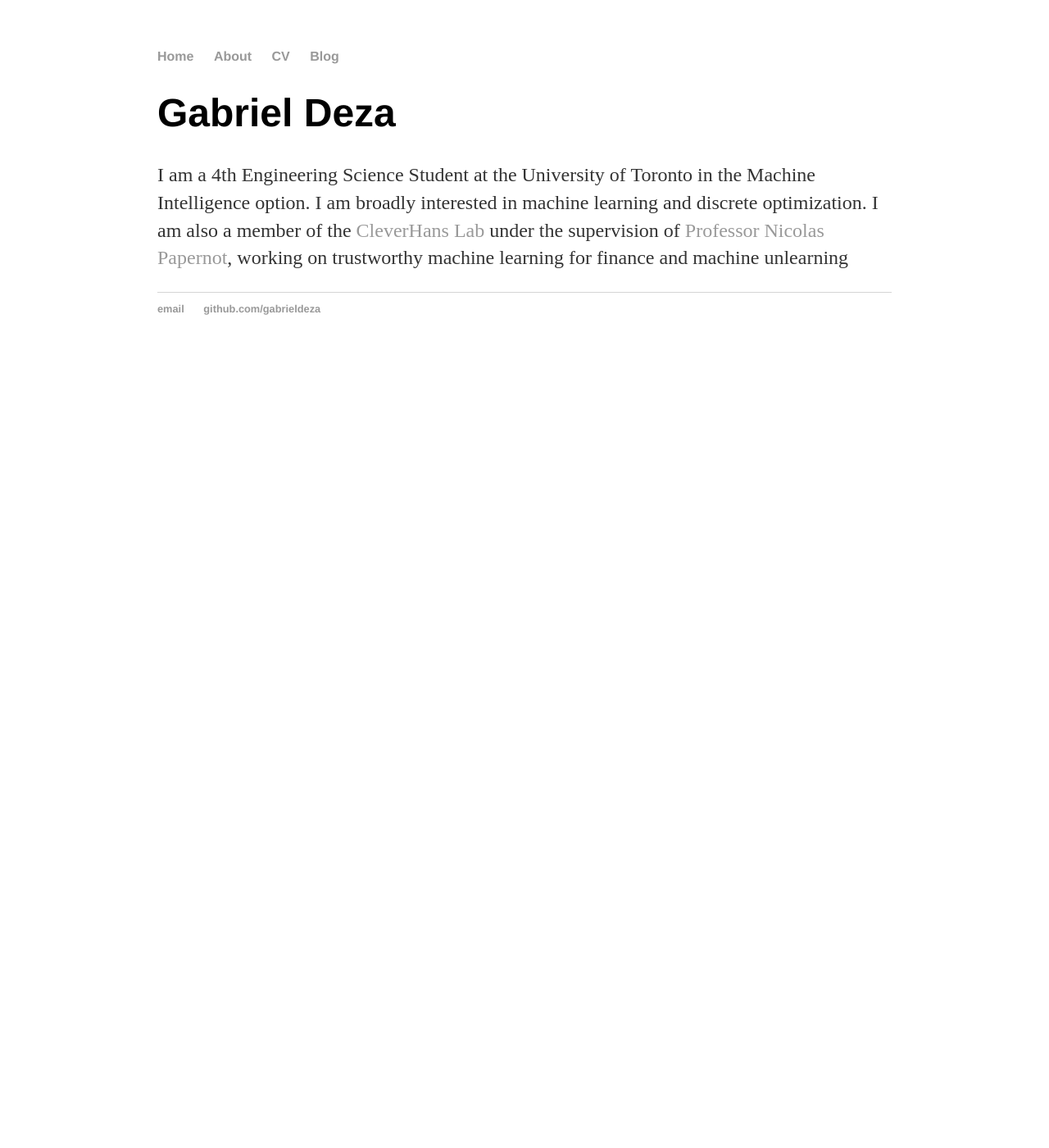
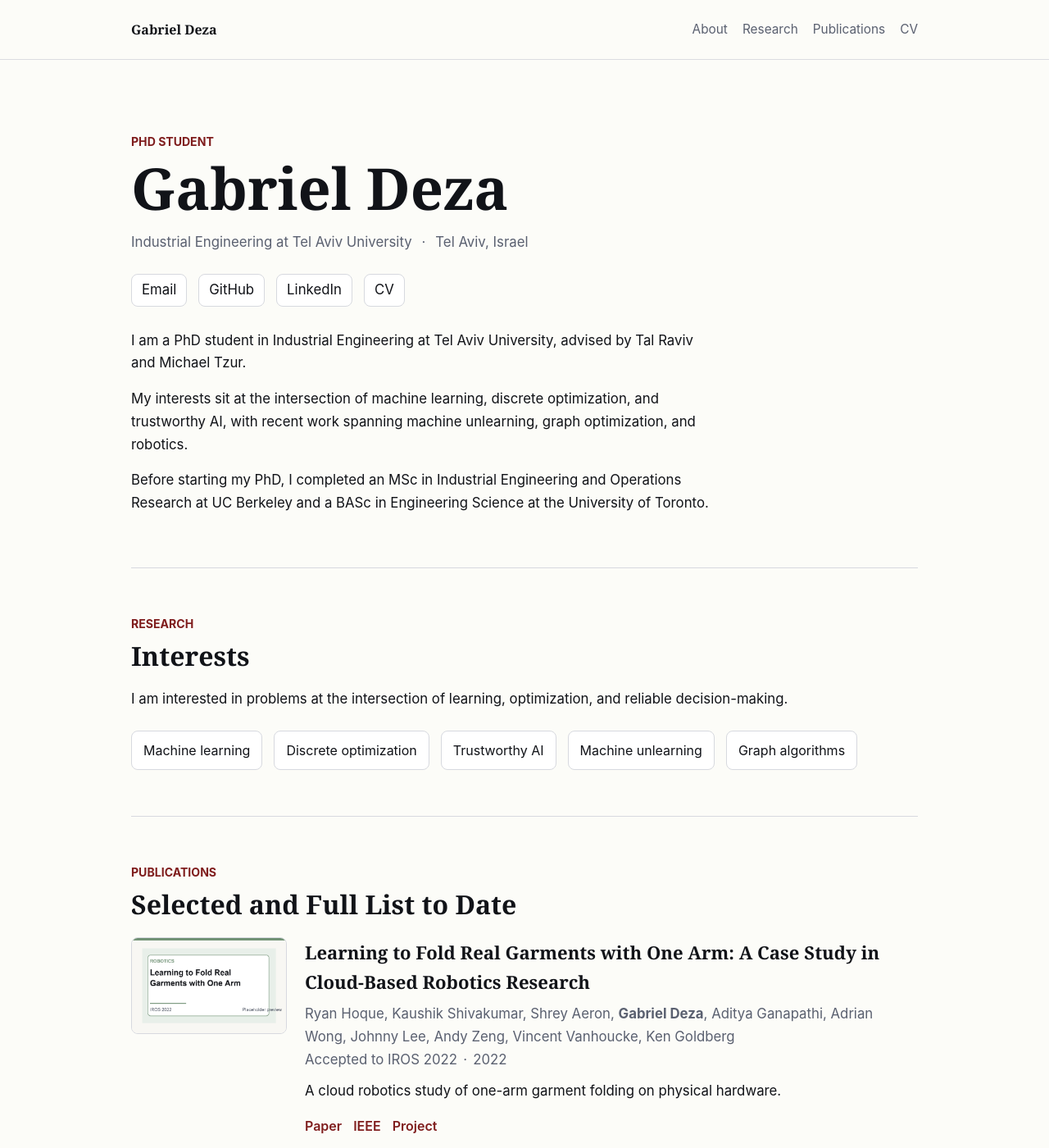
Before and after one commit to GabrielDeza/gabrieldeza.github.io, a Jekyll site: the page built from index.html, in a window 1280 px wide and 1400 px high. Shown: the whole window at 82% size. Built offline with Jekyll 4.4.1, drawn with Linux system fonts in a browser that asks for light colours; some of the changed text lies outside the part shown.

Commit message:
Refresh academic homepage

```diff
--- /dev/null
+++ b/Gemfile
@@ -0,0 +1,5 @@
+source "https://rubygems.org"
+
+gem "jekyll", "~> 3.9.3"
+gem "ffi", "~> 1.15.5"
+gem "webrick", "~> 1.8"
--- a/_config.yml
+++ b/_config.yml
@@ -1,3 +1,10 @@
-name: Gabriel Deza
+title: Gabriel Deza
+description: PhD student in Industrial Engineering at Tel Aviv University
+url: https://gabrieldeza.github.io
+baseurl: ""
 markdown: kramdown
-permalink: /blog/:year/:month/:day/:title
+permalink: pretty
+exclude:
+  - vendor
+  - Gemfile
+  - Gemfile.lock
--- /dev/null
+++ b/_data/profile.yml
@@ -0,0 +1,26 @@
+name: Gabriel Deza
+role: PhD Student
+department: Industrial Engineering
+institution: Tel Aviv University
+location: Tel Aviv, Israel
+email: gabrieldeza@tau.mail.ac.il
+cv_url: /assets/pdf/gabriel-deza-cv.pdf
+bio:
+  - I am a PhD student in Industrial Engineering at Tel Aviv University, advised by Tal Raviv and Michael Tzur.
+  - My interests sit at the intersection of machine learning, discrete optimization, and trustworthy AI, with recent work spanning machine unlearning, graph optimization, and robotics.
+  - Before starting my PhD, I completed an MSc in Industrial Engineering and Operations Research at UC Berkeley and a BASc in Engineering Science at the University of Toronto.
+interests:
+  - Machine learning
+  - Discrete optimization
+  - Trustworthy AI
+  - Machine unlearning
+  - Graph algorithms
+links:
+  - label: Email
+    url: mailto:gabrieldeza@tau.mail.ac.il
+  - label: GitHub
+    url: https://github.com/GabrielDeza
+  - label: LinkedIn
+    url: https://www.linkedin.com/in/gabrieldeza/
+  - label: CV
+    url: /assets/pdf/gabriel-deza-cv.pdf
--- /dev/null
+++ b/_data/publications.yml
@@ -0,0 +1,49 @@
+- title: "Learning to Fold Real Garments with One Arm: A Case Study in Cloud-Based Robotics Research"
+  authors: "Ryan Hoque, Kaushik Shivakumar, Shrey Aeron, **Gabriel Deza**, Aditya Ganapathi, Adrian Wong, Johnny Lee, Andy Zeng, Vincent Vanhoucke, Ken Goldberg"
+  venue: "Accepted to IROS 2022"
+  year: 2022
+  status: "Conference paper"
+  image: /assets/images/papers/learning-to-fold.png
+  summary: "A cloud robotics study of one-arm garment folding on physical hardware."
+  links:
+    - label: Paper
+      url: https://arxiv.org/abs/2204.10297
+    - label: IEEE
+      url: https://ieeexplore.ieee.org/document/9981253
+    - label: Project
+      url: https://sites.google.com/berkeley.edu/cloudfolding
+
+- title: "Unrolling SGD: Understanding Factors Influencing Machine Unlearning"
+  authors: "Anvith Thudi, **Gabriel Deza**, Varun Chandrasekaran, Nicolas Papernot"
+  venue: "Accepted to EURO S&P 2022"
+  year: 2022
+  status: "Conference paper"
+  image: /assets/images/papers/unrolling-sgd.png
+  summary: "A study of verification error and training dynamics for approximate machine unlearning."
+  links:
+    - label: Paper
+      url: https://arxiv.org/abs/2109.13398
+
+- title: "Interpretability in Safety-Critical Financial Trading Systems"
+  authors: "**Gabriel Deza**, Adelin Travers, Colin Rowat, Nicolas Papernot"
+  venue: "Senior thesis and arXiv preprint"
+  year: 2021
+  status: "Preprint"
+  image: /assets/images/papers/financial-trading.png
+  summary: "An end-to-end study of stress-testing financial trading systems built on machine learning forecasts."
+  links:
+    - label: Paper
+      url: https://arxiv.org/abs/2109.15112
+
+- title: "Optimization over Degree Sequences of Graphs"
+  authors: "**Gabriel Deza**, Shmuel Onn"
+  venue: "Discrete Applied Mathematics 296 (2021) 2-8"
+  year: 2021
+  status: "Journal article"
+  image: /assets/images/papers/degree-sequences.png
+  summary: "Polynomial-time results and hardness boundaries for optimization over graph degree sequences."
+  links:
+    - label: Paper
+      url: https://arxiv.org/abs/1908.09278
+    - label: Journal
+      url: https://www.sciencedirect.com/science/article/pii/S0166218X19305591
--- /dev/null
+++ b/_includes/publication-card.html
@@ -0,0 +1,24 @@
+<article class="publication-card">
+  <div class="publication-image">
+    <img
+      src="{{ include.publication.image | relative_url }}"
+      alt="Placeholder cover image for {{ include.publication.title }}">
+  </div>
+  <div class="publication-body">
+    <h3>{{ include.publication.title }}</h3>
+    <p class="publication-meta">
+      {{ include.publication.authors | markdownify | remove: '<p>' | remove: '</p>' }}<br>
+      {{ include.publication.venue }}<span class="dot-sep" aria-hidden="true">&middot;</span>{{ include.publication.year }}
+    </p>
+    {% if include.publication.summary %}
+    <p class="publication-summary">{{ include.publication.summary }}</p>
+    {% endif %}
+    {% if include.publication.links %}
+    <ul class="publication-links" aria-label="Publication links">
+      {% for link in include.publication.links %}
+      <li><a href="{{ link.url }}">{{ link.label }}</a></li>
+      {% endfor %}
+    </ul>
+    {% endif %}
+  </div>
+</article>
--- a/_layouts/default.html
+++ b/_layouts/default.html
@@ -1,29 +1,13 @@
 <!DOCTYPE html>
-	<html>
+<html lang="en">
   <head>
-			<title>{{ page.title }}</title>
-			<!-- link to main stylesheet -->
-			<link rel="stylesheet" type="text/css" href="/css/main.css">
+    <meta charset="utf-8">
+    <meta name="viewport" content="width=device-width, initial-scale=1">
+    <title>{% if page.title %}{{ page.title }} | {% endif %}{{ site.title }}</title>
+    <meta name="description" content="{{ site.description }}">
+    <link rel="stylesheet" href="{{ '/css/main.css' | relative_url }}">
   </head>
   <body>
-			<nav>
-	    		<ul>
-	        		<li><a href="/">Home</a></li>
-		        	<li><a href="/about">About</a></li>
-	        		<li><a href="/cv">CV</a></li>
-	        		<li><a href="/blog">Blog</a></li>
-	    		</ul>
-			</nav>
-			<div class="container">
-
     {{ content }}
-
-			</div><!-- /.container -->
-			<footer>
-	    		<ul>
-	        		<li><a href="mailto:gabe.deza@mail.utoronto.ca">email</a></li>
-	        		<li><a href="https://github.com/gabrieldeza">github.com/gabrieldeza</a></li>
-				</ul>
-			</footer>
   </body>
 </html>
--- a/about/index.html
+++ /dev/null
@@ -1,5 +0,0 @@
----
-layout: default
-title: Gabriel Deza's About
----
-	<h1>{{ page.title }}</h1>
--- a/css/main.css
+++ b/css/main.css
@@ -1,43 +1,290 @@
+:root {
+  --paper: #fcfcf8;
+  --ink: #111318;
+  --muted: #5a6070;
+  --line: #d7d9df;
+  --accent: #7f1d1d;
+  --accent-soft: #efe5e2;
+}
+
+*,
+*::before,
+*::after {
+  box-sizing: border-box;
+}
+
+html {
+  scroll-behavior: smooth;
+}
+
 body {
-    margin: 60px auto;
-    width: 70%;
+  margin: 0;
+  color: var(--ink);
+  background: var(--paper);
+  font-family: -apple-system, BlinkMacSystemFont, "Segoe UI", sans-serif;
+  line-height: 1.65;
 }
-nav ul, footer ul {
-    font-family:'Helvetica', 'Arial', 'Sans-Serif';
-    padding: 0px;
-    list-style: none;
-    font-weight: bold;
+
+a {
+  color: var(--accent);
+  text-decoration: none;
 }
-nav ul li, footer ul li {
-    display: inline;
-    margin-right: 20px;
-}
-a {
-    text-decoration: none;
-    color: #999;
-}
+
 a:hover {
   text-decoration: underline;
 }
-h1 {
-    font-size: 3em;
-    font-family:'Helvetica', 'Arial', 'Sans-Serif';
-}
-p {
-    font-size: 1.5em;
-    line-height: 1.4em;
-    color: #333;
-}
-footer {
-    border-top: 1px solid #d5d5d5;
-    font-size: .8em;
+
+img {
+  display: block;
+  max-width: 100%;
 }
 
-ul.posts {
-    margin: 20px auto 40px;
-    font-size: 1.5em;
+.site-shell {
+  width: min(960px, calc(100% - 40px));
+  margin: 0 auto;
 }
 
-ul.posts li {
+.site-header {
+  position: sticky;
+  top: 0;
+  z-index: 10;
+  background: rgba(252, 252, 248, 0.96);
+  border-bottom: 1px solid rgba(215, 217, 223, 0.9);
+  backdrop-filter: blur(8px);
+}
+
+.masthead {
+  display: flex;
+  align-items: center;
+  justify-content: space-between;
+  gap: 24px;
+  min-height: 72px;
+}
+
+.site-mark {
+  color: var(--ink);
+  font-family: Georgia, "Times New Roman", serif;
+  font-size: 1rem;
+  font-weight: 700;
+  letter-spacing: 0;
+}
+
+.site-nav {
+  display: flex;
+  flex-wrap: wrap;
+  justify-content: flex-end;
+  gap: 18px;
+  font-size: 0.96rem;
+}
+
+.site-nav a {
+  color: var(--muted);
+}
+
+.section {
+  padding: 56px 0;
+  border-top: 1px solid var(--line);
+}
+
+.section:first-of-type {
+  border-top: 0;
+  padding-top: 88px;
+}
+
+.intro {
+  padding-bottom: 64px;
+}
+
+.eyebrow {
+  margin: 0 0 10px;
+  color: var(--accent);
+  font-size: 0.88rem;
+  font-weight: 700;
+  text-transform: uppercase;
+  letter-spacing: 0;
+}
+
+h1,
+h2,
+h3 {
+  margin: 0;
+  font-family: Georgia, "Times New Roman", serif;
+  font-weight: 700;
+  letter-spacing: 0;
+}
+
+h1 {
+  font-size: clamp(2.4rem, 6vw, 4.4rem);
+  line-height: 1.02;
+  margin-bottom: 16px;
+}
+
+h2 {
+  font-size: 2rem;
+  line-height: 1.1;
+}
+
+.lede,
+.section-copy,
+.intro-copy p,
+.publication-meta,
+.publication-summary,
+.site-footer p,
+.link-list {
+  font-size: 1.05rem;
+}
+
+.lede {
+  margin: 0;
+  max-width: 42rem;
+  color: var(--muted);
+}
+
+.dot-sep {
+  display: inline-block;
+  margin: 0 0.45rem;
+}
+
+.link-list,
+.interest-list {
+  display: flex;
+  flex-wrap: wrap;
+  gap: 10px 14px;
+  margin: 24px 0 0;
+  padding: 0;
   list-style: none;
 }
+
+.link-list a {
+  display: inline-flex;
+  align-items: center;
+  min-height: 40px;
+  padding: 0 12px;
+  border: 1px solid var(--line);
+  border-radius: 8px;
+  color: var(--ink);
+  background: #fff;
+}
+
+.intro-copy {
+  margin-top: 28px;
+  max-width: 45rem;
+}
+
+.intro-copy p,
+.section-copy,
+.publication-summary,
+.site-footer p {
+  margin: 0 0 16px;
+}
+
+.section-heading {
+  margin-bottom: 22px;
+}
+
+.interest-list li {
+  padding: 10px 14px;
+  border: 1px solid var(--line);
+  border-radius: 8px;
+  background: #fff;
+}
+
+.publication-list {
+  display: flex;
+  flex-direction: column;
+  gap: 28px;
+}
+
+.publication-card {
+  display: grid;
+  grid-template-columns: minmax(160px, 190px) minmax(0, 1fr);
+  gap: 22px;
+  align-items: start;
+  padding: 22px 0 0;
+  border-top: 1px solid var(--line);
+}
+
+.publication-card:first-child {
+  border-top: 0;
+  padding-top: 0;
+}
+
+.publication-image {
+  width: 100%;
+  aspect-ratio: 8 / 5;
+  overflow: hidden;
+  border: 1px solid var(--line);
+  border-radius: 8px;
+  background: #fff;
+}
+
+.publication-image img {
+  width: 100%;
+  height: 100%;
+  object-fit: cover;
+}
+
+.publication-body h3 {
+  font-size: 1.38rem;
+  margin-bottom: 8px;
+}
+
+.publication-meta {
+  margin: 0 0 10px;
+  color: var(--muted);
+}
+
+.publication-links {
+  display: flex;
+  flex-wrap: wrap;
+  gap: 10px 14px;
+  margin: 14px 0 0;
+  padding: 0;
+  list-style: none;
+}
+
+.publication-links a {
+  color: var(--accent);
+  font-weight: 600;
+}
+
+.site-footer {
+  padding: 28px 0 48px;
+  border-top: 1px solid var(--line);
+}
+
+.footer-inner {
+  display: flex;
+  justify-content: space-between;
+  gap: 24px;
+}
+
+.site-footer p:last-child,
+.intro-copy p:last-child {
+  margin-bottom: 0;
+}
+
+@media (max-width: 760px) {
+  .masthead,
+  .footer-inner,
+  .publication-card {
+    grid-template-columns: 1fr;
+    display: grid;
+  }
+
+  .masthead {
+    padding: 16px 0;
+  }
+
+  .site-nav {
+    justify-content: flex-start;
+  }
+
+  .section:first-of-type {
+    padding-top: 64px;
+  }
+
+  .publication-image {
+    max-width: 320px;
+  }
+}
--- a/cv/index.html
+++ /dev/null
@@ -1,5 +0,0 @@
----
-layout: default
-title: Gabriel Deza's CV
----
-	<h1>{{ page.title }}</h1>
--- a/index.html
+++ b/index.html
@@ -2,7 +2,77 @@
 layout: default
 title: Gabriel Deza
 ---
-<div class="blurb">
-	<h1>Gabriel Deza</h1>
-	<p>I am a 4th Engineering Science Student at the University of Toronto in the Machine Intelligence option. I am broadly interested in machine learning and discrete optimization. I am also a member of the <a href="/about">CleverHans Lab</a> under the supervision of <a href="https://www.papernot.fr">Professor Nicolas Papernot</a>, working on trustworthy machine learning for finance and machine unlearning</p>
-</div><!-- /.blurb -->
+<header class="site-header">
+  <div class="site-shell">
+    <div class="masthead">
+      <a class="site-mark" href="#top">{{ site.data.profile.name }}</a>
+      <nav class="site-nav" aria-label="Primary">
+        <a href="#about">About</a>
+        <a href="#research">Research</a>
+        <a href="#publications">Publications</a>
+        <a href="{{ site.data.profile.cv_url | relative_url }}">CV</a>
+      </nav>
+    </div>
+  </div>
+</header>
+
+<main id="top" class="site-shell">
+  <section id="about" class="intro section">
+    <p class="eyebrow">{{ site.data.profile.role }}</p>
+    <h1>{{ site.data.profile.name }}</h1>
+    <p class="lede">
+      {{ site.data.profile.department }} at {{ site.data.profile.institution }}
+      <span class="dot-sep" aria-hidden="true">&middot;</span>
+      {{ site.data.profile.location }}
+    </p>
+
+    <ul class="link-list" aria-label="Profile links">
+      {% for item in site.data.profile.links %}
+      <li><a href="{{ item.url }}">{{ item.label }}</a></li>
+      {% endfor %}
+    </ul>
+
+    <div class="intro-copy">
+      {% for paragraph in site.data.profile.bio %}
+      <p>{{ paragraph }}</p>
+      {% endfor %}
+    </div>
+  </section>
+
+  <section id="research" class="section">
+    <div class="section-heading">
+      <p class="eyebrow">Research</p>
+      <h2>Interests</h2>
+    </div>
+    <p class="section-copy">
+      I am interested in problems at the intersection of learning, optimization, and reliable decision-making.
+    </p>
+    <ul class="interest-list">
+      {% for interest in site.data.profile.interests %}
+      <li>{{ interest }}</li>
+      {% endfor %}
+    </ul>
+  </section>
+
+  <section id="publications" class="section">
+    <div class="section-heading">
+      <p class="eyebrow">Publications</p>
+      <h2>Selected and Full List to Date</h2>
+    </div>
+    <div class="publication-list">
+      {% for publication in site.data.publications %}
+      {% include publication-card.html publication=publication %}
+      {% endfor %}
+    </div>
+  </section>
+</main>
+
+<footer class="site-footer">
+  <div class="site-shell footer-inner">
+    <p>{{ site.data.profile.name }}<br>{{ site.data.profile.department }}, {{ site.data.profile.institution }}</p>
+    <p>
+      <a href="mailto:{{ site.data.profile.email }}">{{ site.data.profile.email }}</a><br>
+      <a href="{{ site.data.profile.cv_url | relative_url }}">Download CV</a>
+    </p>
+  </div>
+</footer>
```
Also changed, not shown: _layouts/post.html (deleted, +0 -9 lines), _posts/2021-01-17-first-launch.md (deleted, +0 -7 lines), blog/atom.xml (deleted, +0 -27 lines), blog/index.html (deleted, +0 -11 lines), assets/images/papers/degree-sequences.png (added), assets/images/papers/financial-trading.png (added), assets/images/papers/learning-to-fold.png (added), assets/images/papers/unrolling-sgd.png (added), 2 other files. Lines whose indentation alone changed are shown as unchanged.
